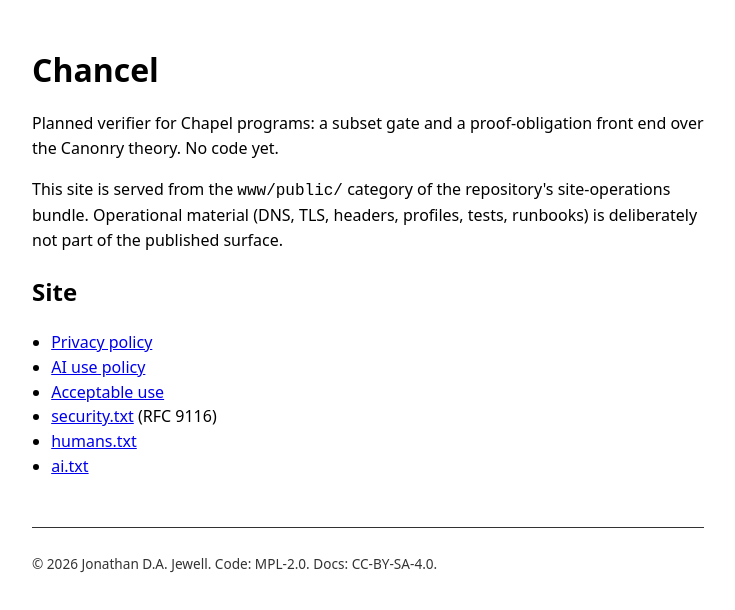
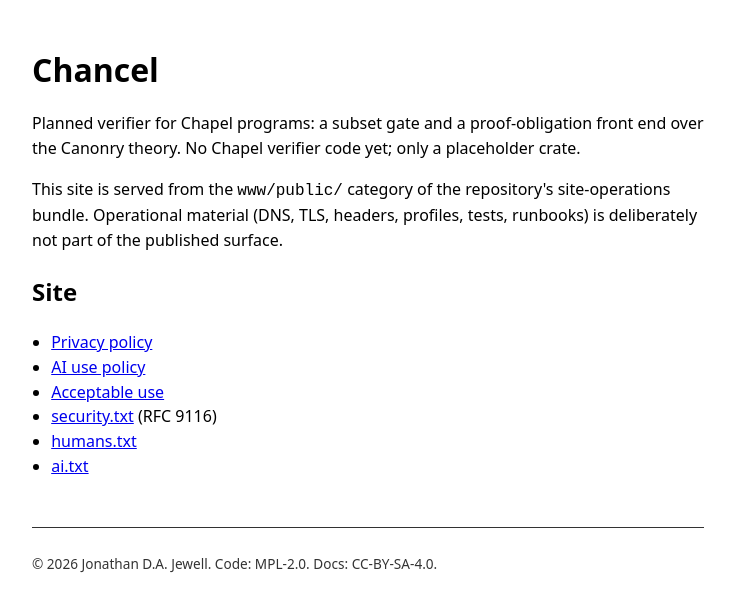
Before and after one commit to hyperpolymath/chancel, a plain HTML site: page www/public/index.html in a window 1280 px wide. Shown: the whole page, without its empty margins (272-1007 px from the left). Drawn offline with Linux system fonts and the light colour scheme.

Commit message:
docs(site): match index.html wording to the placeholder-crate status
The site said "No code yet." in the meta description and the page
paragraph. README and deed now say "No Chapel verifier code yet; only a
placeholder crate.", so the site text says the same.

Co-Authored-By: Claude <noreply@anthropic.com>
Claude-Session: https://claude.ai/code/session_0136P7ZjzNkgBtad4tLE7GQC

```diff
--- a/www/public/index.html
+++ b/www/public/index.html
@@ -5,13 +5,13 @@
   <meta charset="utf-8">
   <meta name="viewport" content="width=device-width, initial-scale=1">
   <title>Chancel</title>
-  <meta name="description" content="Planned verifier for Chapel programs: a subset gate and a proof-obligation front end over the Canonry theory. No code yet.">
+  <meta name="description" content="Planned verifier for Chapel programs: a subset gate and a proof-obligation front end over the Canonry theory. No Chapel verifier code yet; only a placeholder crate.">
   <link rel="stylesheet" href="/styles/site.css">
 </head>
 <body>
   <header>
     <h1>Chancel</h1>
-    <p>Planned verifier for Chapel programs: a subset gate and a proof-obligation front end over the Canonry theory. No code yet.</p>
+    <p>Planned verifier for Chapel programs: a subset gate and a proof-obligation front end over the Canonry theory. No Chapel verifier code yet; only a placeholder crate.</p>
   </header>
   <main>
     <p>This site is served from the <code>www/public/</code> category of the
```
